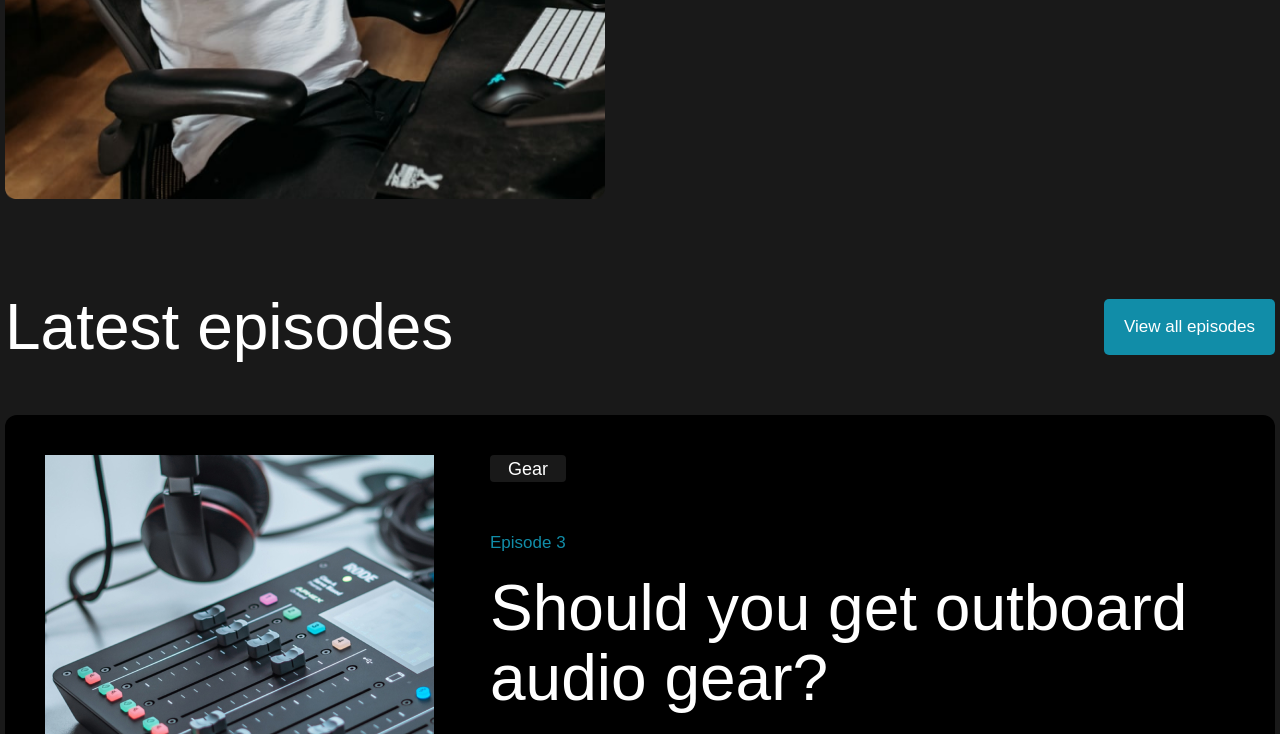
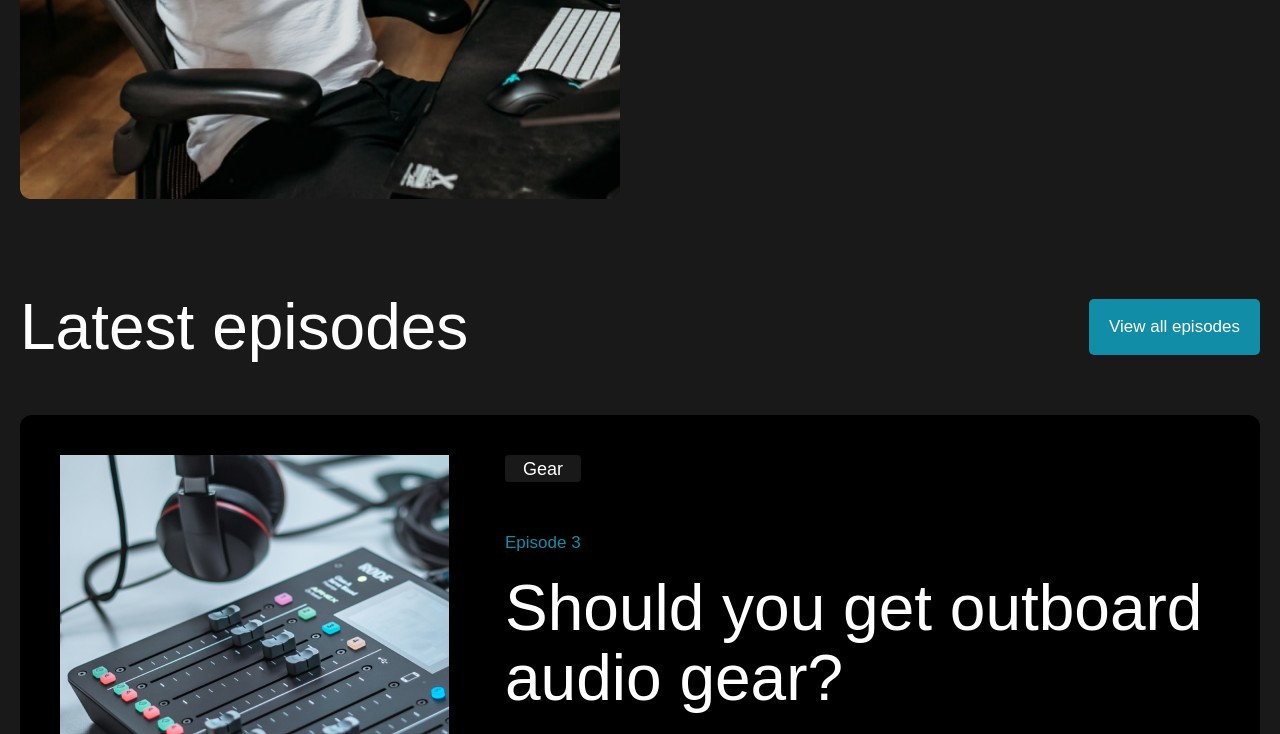
Before and after one commit to m-uson/castaway, a website: page index.html in a window 1280 px wide. Shown: the part 768-1502 px from the top of the page. Drawn offline with Linux system fonts and the light colour scheme.

Commit message:
change container

```diff
--- a/input.css
+++ b/input.css
@@ -3,6 +3,12 @@
 @tailwind utilities;
 
 /*css*/
+
+@layer components {
+	.container {
+		@apply max-w-[1250px];
+	}
+}
 
 .is-active {
 	color: #118da8;
```
Also changed, not shown: src/css/style.css.
